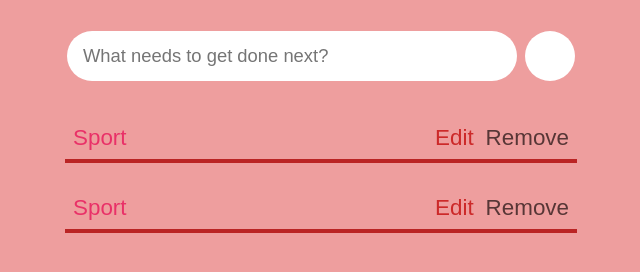
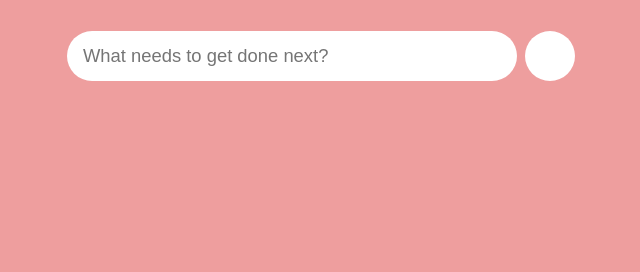
Before and after one commit to stephp23/To_Do_List_Week_6_Project, a plain HTML site: page index.html in a window 1280 px wide. Shown: the part 92-364 px from the top of the page, without its empty margins (319-959 px from the left). Drawn offline with Linux system fonts and the light colour scheme.

Commit message:
changes to html file

```diff
--- a/index.html
+++ b/index.html
@@ -14,16 +14,13 @@
         <button class="addButton"><i class="Add to List"></i></button>
     </div>
     <div class="container">
+    <!--
         <div class="item">
-            <input type="text" class="item_input" value="Sport" disabled>
+            <input type="text" class="item_input" disabled>
             <button class="editButton">Edit</button>
             <button class="removeButton">Remove</button>
         </div>
-        <div class="item">
-          <input type="text" class="item_input" value="Sport" disabled>
-          <button class="editButton">Edit</button>
-          <button class="removeButton">Remove</button>
-        </div>
+    -->
     </div>
     <script type="text/javascript" src="main.js"></script>
 </body>
```
